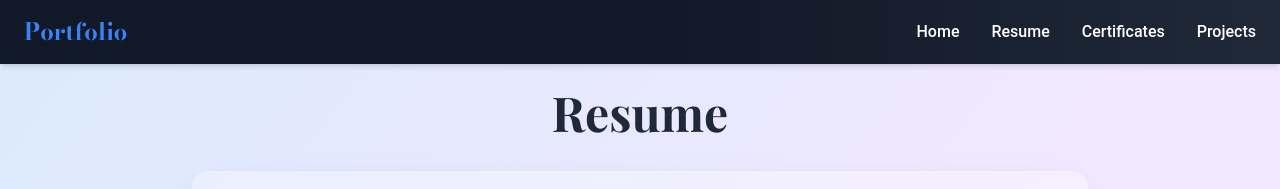
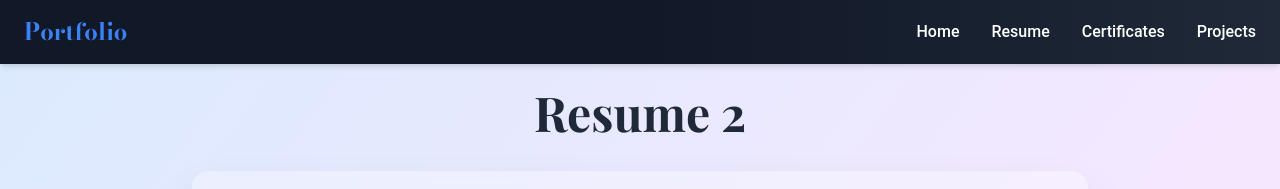
Before and after one commit to ASHMEETSINGHRENU/Portfolio, a React (Create React App) app: page /resume in a window 1280 px wide. Shown: the top 189 px of the page. Built offline with nearby package versions, Linux system fonts and the light colour scheme; a web font is replaced by a local one.

Commit message:
update a code

```diff
--- a/src/pages/resume.js
+++ b/src/pages/resume.js
@@ -18,7 +18,7 @@ const Resume = () => {
        <h1
   className="relative inline-block font-playfair text-4xl md:text-5xl font-bold text-gray-800 mb-8 mt-16 animate-fadeIn
   after:content-[''] after:block after:w-0 after:h-[3px] after:bg-gradient-to-r after:from-pink-500 after:to-purple-600
-  after:transition-all after:duration-700 hover:after:w-full">  Resume  </h1>
+  after:transition-all after:duration-700 hover:after:w-full">  Resume 2 </h1>
 
         {/* Resume Container */}
         <div className="w-full max-w-4xl bg-white/30 backdrop-blur-lg shadow-2xl rounded-2xl p-6 flex justify-center animate-fadeInSlow">
```
